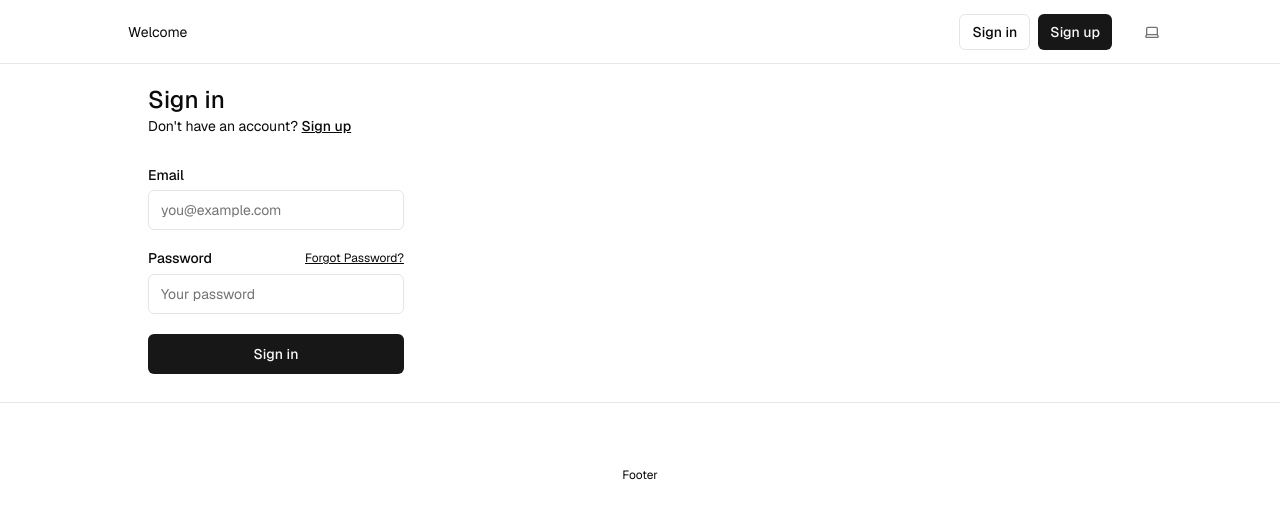
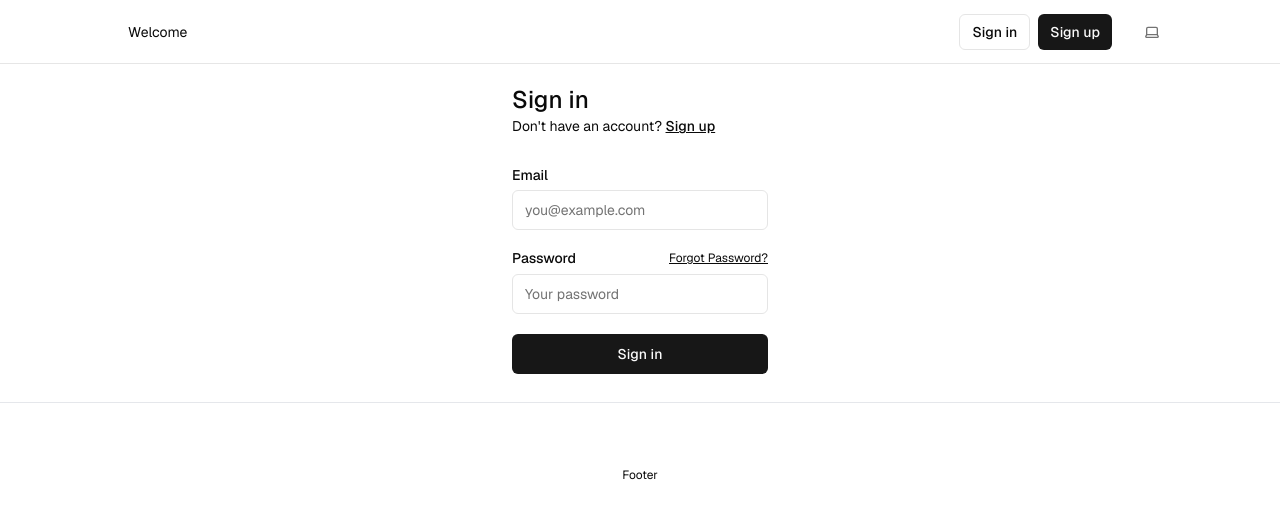
Before and after one commit to michaelpaulcuccia/supdadupa, a Next.js app in the folder my-app/: page /sign-in in a window 1280 px wide. Shown: the top 518 px of the page. Built offline with nearby package versions, Linux system fonts and the light colour scheme; no server answers.

Commit message:
adds mx-auto back to sigin

```diff
--- a/my-app/app/(auth-pages)/sign-in/page.tsx
+++ b/my-app/app/(auth-pages)/sign-in/page.tsx
@@ -8,7 +8,7 @@
 export default async function Login(props: { searchParams: Promise<Message> }) {
   const searchParams = await props.searchParams;
   return (
-    <form className="flex-1 flex flex-col min-w-64">
+    <form className="flex-1 flex flex-col min-w-64 mx-auto">
       <h1 className="text-2xl font-medium">Sign in</h1>
       <p className="text-sm text-foreground">
         Don't have an account?{" "}
```
